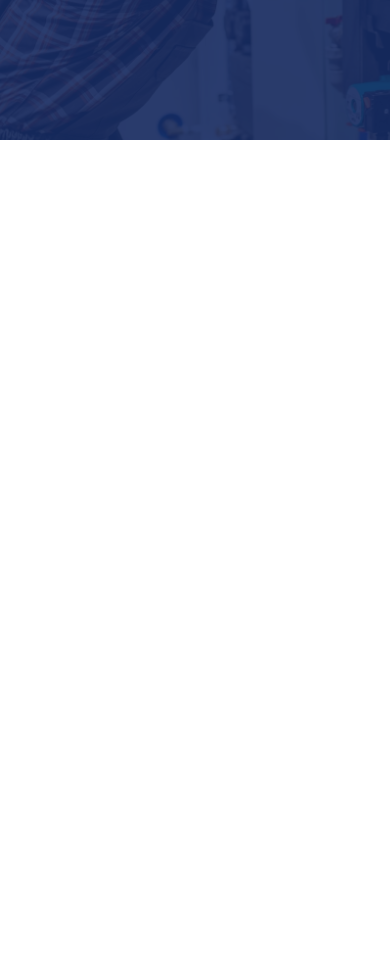
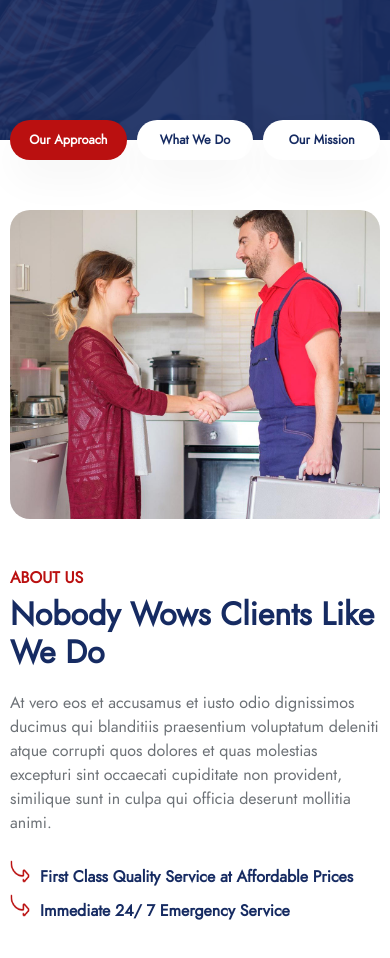
Before and after one commit to hamedkh14/company-project, a plain HTML site: page index.html in a window 390 px wide. Shown: the part 3540-4498 px from the top of the page. Drawn offline with nearby package versions, Linux system fonts and the light colour scheme; files whose address does not match are found by name.

Commit message:
Completed Section4 of Contents

```diff
--- a/css/style.css
+++ b/css/style.css
@@ -708,11 +708,13 @@ header .header-navbar .container .header-navbar-boxRight .boxes div:nth-child(2)
 ============================== */
 
 /* Section 1 */
-.section1 {
+.section1, .section2, .section3, .section4 {
   justify-content: center;
 }
+.section1 > div, .section2 > div, .section3 > div, .section4 > div {
+  width: var(--width-default);
+}
 .section1 > div {
-  width: var(--width-default);
   justify-content: space-between;
   gap: 30px;
   position: relative;
@@ -879,56 +881,62 @@ hr.divider {
 }
 
 /* Section 2 */
-.section2 {
-  justify-content: center;
-}
 .section2 > div {
-  width: var(--width-default);
   gap: 40px;
 }
-.section2 .section2-boxLeft {
+.section2 .section2-boxLeft,
+.section4 .tabContent .section4-boxLeft {
   width: 50%;
   flex-shrink: 0;
 }
-.section2 .section2-boxLeft img {
+.section2 .section2-boxLeft img,
+.section4 .tabContent .section4-boxLeft img {
   width: 100%;
   border-radius: 20px;
   border-bottom-right-radius: 0;
 }
-.section2 .section2-boxRight span.label {
+.section2 .section2-boxRight span.label,
+.section4 .tabContent .section4-boxRight span.label {
   color: var(--color-secondary);
   font-weight: bold;
 }
-.section2 .section2-boxRight h2.title {
+.section2 .section2-boxRight h2.title,
+.section4 .tabContent .section4-boxRight h2.title {
   color: var(--color-primary);
   font-weight: bold;
   font-size: 3em;
   margin: 5px 0 20px;
   line-height: 1.2;
 }
-.section2 .section2-boxRight p.description {
+.section2 .section2-boxRight p.description,
+.section4 .tabContent .section4-boxRight p.description {
   color: var(--color-gray2);
 }
-.section2 .section2-boxRight ul {
+.section2 .section2-boxRight ul,
+.section4 .tabContent .section4-boxRight ul {
   margin: 0;
   padding: 0;
   list-style: none;
 }
 .section2 .section2-boxRight ul,
 .section2 .section2-boxRight .section2-boxRight-statistics,
-.section2 .section2-boxRight .section2-boxRight-footer {
+.section2 .section2-boxRight .section2-boxRight-footer,
+.section4 .tabContent .section4-boxRight ul {
   margin-top: 50px;
 }
-.section2 .section2-boxRight ul li {
+.section2 .section2-boxRight ul li,
+.section4 .tabContent .section4-boxRight ul li {
   display: flex;
   gap: 10px;
   margin-top: 10px;
 }
-.section2 .section2-boxRight ul li a {
+.section2 .section2-boxRight ul li a,
+.section4 .tabContent .section4-boxRight ul li a {
   color: var(--color-primary);
   font-weight: bold;
 }
-.section2 .section2-boxRight ul li img {
+.section2 .section2-boxRight ul li img,
+.section4 .tabContent .section4-boxRight ul li img {
   position: relative;
   top: -5px;
   flex-shrink: 0;
@@ -965,14 +973,12 @@ hr.divider {
 
 /* Section3 */
 .section3 {
-  width: 100%;
   height: 450px;
   background-image: var(--image-url);
   background-size: cover;
   background-repeat: no-repeat;
   background-attachment: fixed;
   margin-top: 100px;
-  justify-content: center;
   align-items: center;
   position: relative;
 }
@@ -1000,6 +1006,47 @@ hr.divider {
   color: var(--color-white);
   text-align: center;
   text-shadow: 2px 2px 4px rgba(0, 0, 0, 0.3);
+}
+
+/* Section4 */
+.section4 > div {
+  flex-direction: column;
+  position: relative;
+  margin-top: -30px;
+}
+.section4 .section4-tabs {
+  width: 100%;
+  justify-content: space-between;
+  gap: 40px;
+}
+.section4 .section4-tabs button {
+  width: 33.3%;
+  height: 60px;
+  cursor: pointer;
+  font-size: 1.3em;
+  font-weight: bold;
+  background-color: var(--color-white);
+  border-radius: 50px;
+  border: none;
+  box-shadow: 0px 20px 40px 0px rgb(0 0 0 / 4%);
+  color: var(--color-primary);
+}
+.section4 .section4-tabs button.active {
+  background-color: var(--color-secondary);
+  color: var(--color-white);
+}
+
+.section4 .section4-contents .tabContent {
+  display: none;
+  margin-top: 50px;
+}
+
+.section4 .section4-contents .tabContent > div {
+  gap: 40px;
+}
+
+.section4 .section4-contents .tabContent:first-child {
+  display: block;
 }
 /* ==============================
 --- Footer ---
@@ -1253,7 +1300,8 @@ hr.divider {
   .section2 > div {
     flex-direction: column;
   }
-  .section2 .section2-boxLeft {
+  .section2 .section2-boxLeft,
+  .section4 .section4-contents .tabContent .section4-boxLeft {
     width: 100%;
   }
   .section2 .section2-boxRight h2.title {
@@ -1263,7 +1311,8 @@ hr.divider {
   }
   .section2 .section2-boxRight ul,
   .section2 .section2-boxRight .section2-boxRight-statistics,
-  .section2 .section2-boxRight .section2-boxRight-footer {
+  .section2 .section2-boxRight .section2-boxRight-footer,
+  .section4 .section4-contents .tabContent .section4-boxRight ul {
     margin-top: 30px;
   }
   .section2 .section2-boxRight .section2-boxRight-statistics,
@@ -1282,6 +1331,11 @@ hr.divider {
   .section3 div {
     width: var(--width-default);
   }
+
+  /* Section4 */
+  .section4 .section4-contents .tabContent > div {
+    flex-direction: column;
+  }
 }
 
 @media only screen and (max-width: 900px) {
@@ -1291,7 +1345,8 @@ hr.divider {
 
 
   /* Section 2 */
-  .section2 .section2-boxRight h2.title {
+  .section2 .section2-boxRight h2.title,
+  .section4 .section4-contents .tabContent .section4-boxRight h2.title {
     font-size: 2em;
   }
 }
@@ -1351,6 +1406,14 @@ hr.divider {
   .section3 div h2 {
     font-size: 2em;
   }
+
+  /* Section4 */
+  .section4 .section4-tabs {
+    gap: 20px;
+  }
+  .section4 .section4-tabs button {
+    font-size: 1em;
+  }
 }
 
 @media only screen and (max-width: 470px) {
@@ -1380,4 +1443,16 @@ hr.divider {
   .section3 div h2 {
     font-size: 1.7em;
   }
+
+  /* Section4 */
+  .section4 > div {
+    margin-top: -20px;
+  }
+  .section4 .section4-tabs {
+    gap: 10px;
+  }
+  .section4 .section4-tabs button {
+    height: 40px;
+    font-size: 0.8em;
+  }
 }
--- a/index.html
+++ b/index.html
@@ -313,6 +313,69 @@
       <a href=""><button class="buttons btnRed"><span>Read More</span></button></a>
     </div>
   </section>
+
+  <section class="section4 d-flex">
+    <div class="d-flex">
+      <div class="section4-tabs d-flex">
+        <button class="tabs active" data-id="1">Our Approach</button>
+        <button class="tabs" data-id="2">What We Do</button>
+        <button class="tabs" data-id="3">Our Mission</button>
+      </div>
+      <div class="section4-contents">
+        <div class="tabContent" id="content1">
+          <div class="d-flex">
+            <div class="section4-boxLeft">
+              <img src="/assets/image/blog-2-2.jpg">
+            </div>
+            <div class="section4-boxRight">
+              <span class="label">ABOUT US</span>
+              <h2 class="title">Nobody Wows Clients Like We Do</h2>
+              <p class="description">At vero eos et accusamus et iusto odio dignissimos ducimus qui blanditiis praesentium voluptatum deleniti atque corrupti quos dolores et quas molestias excepturi sint occaecati cupiditate non provident, similique sunt in culpa qui officia deserunt mollitia animi.</p>
+              <ul>
+                <li><img src="/assets/image/icons/arrowLeft.png" width="20" height="23"><a href="">First Class Quality Service at Affordable Prices</a></li>
+                <li><img src="/assets/image/icons/arrowLeft.png" width="20" height="23"><a href="">Immediate 24/ 7 Emergency Service</a></li>
+              </ul>
+            </div>
+          </div>
+        </div>
+
+        <div class="tabContent" id="content2">
+          <div class="d-flex">
+            <div class="section4-boxLeft">
+              <img src="/assets/image/blog-2-2.jpg">
+            </div>
+            <div class="section4-boxRight">
+              <span class="label">ABOUT US</span>
+              <h2 class="title">We Are Trusted Plumbing Professional</h2>
+              <p class="description">At vero eos et accusamus et iusto odio dignissimos ducimus qui blanditiis praesentium voluptatum deleniti atque corrupti quos dolores et quas molestias excepturi sint occaecati cupiditate non provident, similique sunt in culpa qui officia deserunt mollitia animi.</p>
+              <ul>
+                <li><img src="/assets/image/icons/arrowLeft.png" width="20" height="23"><a href="">First Class Quality Service at Affordable Prices</a></li>
+                <li><img src="/assets/image/icons/arrowLeft.png" width="20" height="23"><a href="">Immediate 24/ 7 Emergency Service</a></li>
+              </ul>
+            </div>
+          </div>
+        </div>
+
+        <div class="tabContent" id="content3">
+          <div class="d-flex">
+            <div class="section4-boxLeft">
+              <img src="/assets/image/blog-2-2.jpg">
+            </div>
+            <div class="section4-boxRight">
+              <span class="label">ABOUT US</span>
+              <h2 class="title">Nobody Wows Clients Like We Do</h2>
+              <p class="description">At vero eos et accusamus et iusto odio dignissimos ducimus qui blanditiis praesentium voluptatum deleniti atque corrupti quos dolores et quas molestias excepturi sint occaecati cupiditate non provident, similique sunt in culpa qui officia deserunt mollitia animi.</p>
+              <ul>
+                <li><img src="/assets/image/icons/arrowLeft.png" width="20" height="23"><a href="">First Class Quality Service at Affordable Prices</a></li>
+                <li><img src="/assets/image/icons/arrowLeft.png" width="20" height="23"><a href="">Immediate 24/ 7 Emergency Service</a></li>
+              </ul>
+            </div>
+          </div>
+        </div>
+      </div>
+
+    </div>
+  </section>
   <!-- End Contents -->
 
   <!-- Footer -->
--- a/js/main.js
+++ b/js/main.js
@@ -79,3 +79,13 @@ function changeSlide(num = 1) {
 }
 $('.slider-prev').click(() => {changeSlide(-1)});
 $('.slider-next').click(() => {changeSlide(1)});
+
+
+// Section4
+$('.tabs').click(function () {
+  let idContent = $(this).attr('data-id');
+  $('.tabs').removeClass('active');
+  $(this).addClass('active');
+  $('.tabContent').hide();
+  $('#content'+idContent).fadeIn();
+});
```
Also changed, not shown: 1 other file.
